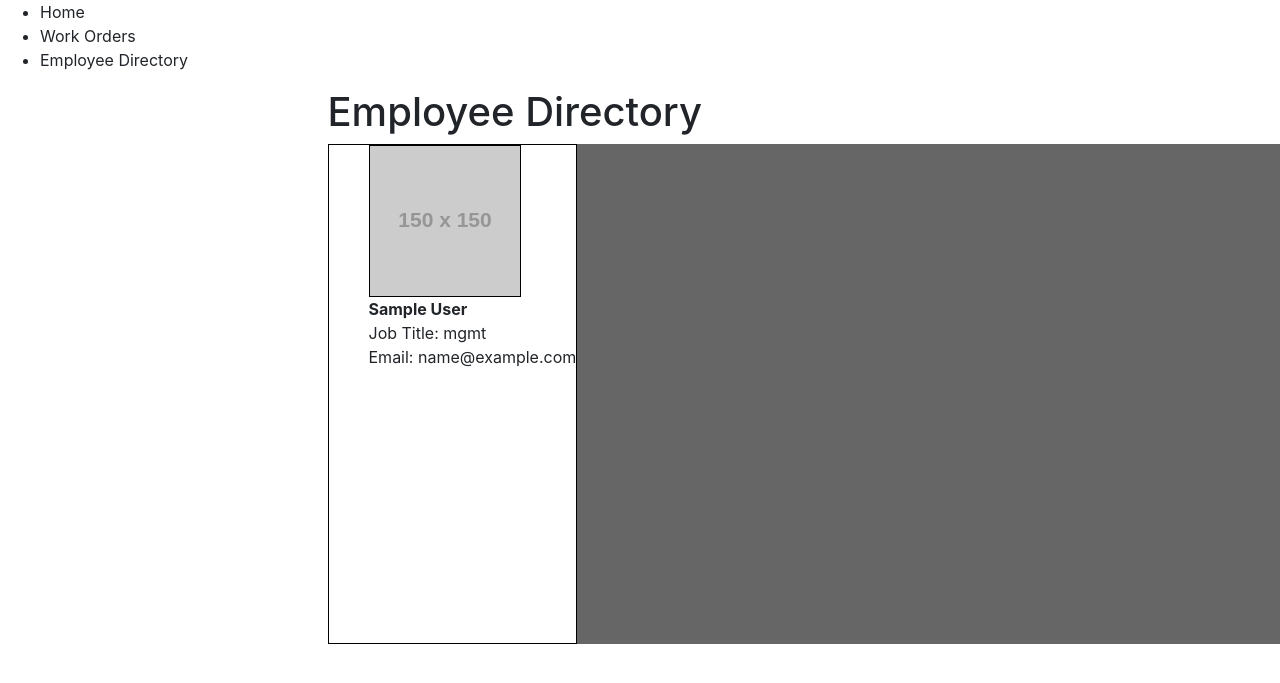
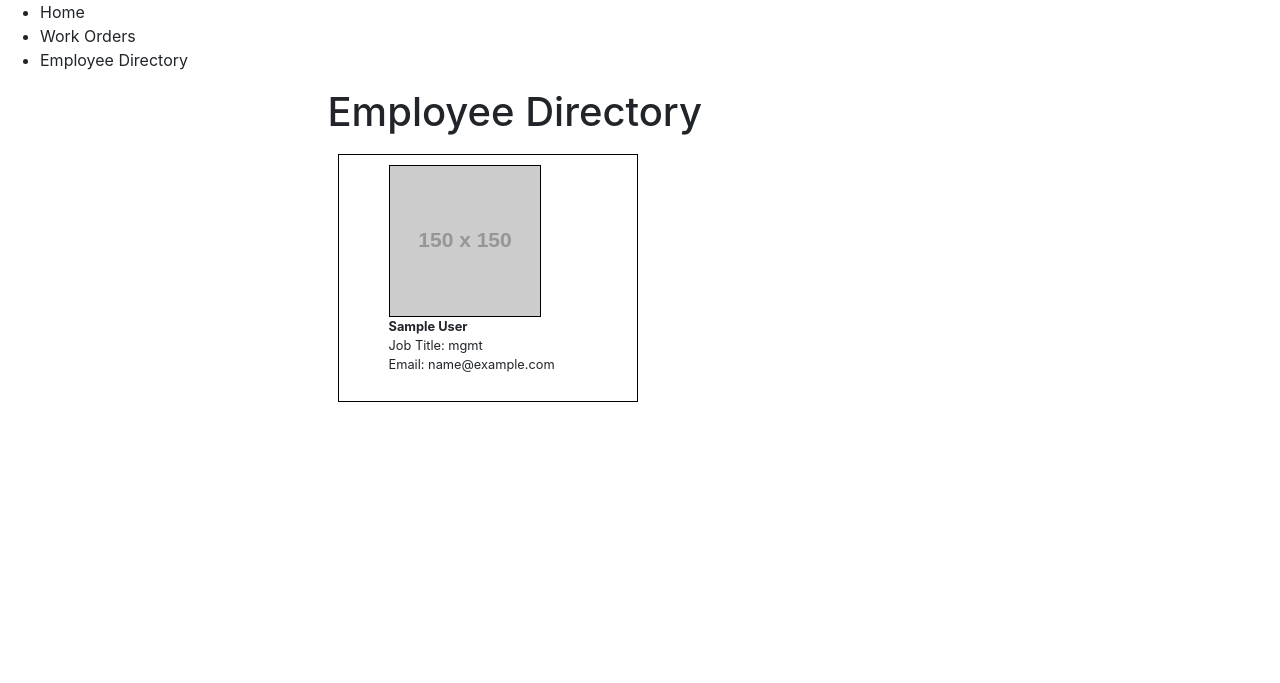
Before and after one commit to corykitchens/sae, a Django app: page /employees/ in a window 1280 px wide. Shown: the top 683 px of the page. Run offline with Django 3.2, Linux system fonts and the light colour scheme; tables that the repository leaves empty hold one stand-in row (values such as "Sample post"); grey boxes labelled with a size stand in for pictures from a placeholder-image service; some libraries are stand-ins or nearby versions.

Commit message:
Emp directory flexbox displays equally

```diff
--- a/employee/models.py
+++ b/employee/models.py
@@ -7,7 +7,7 @@ class Employee(models.Model):
 	JOB_TITLES = (
 		('mgmt', 'Management'),
 		('admin', 'Administrative'),
-		('tech', 'Service Technician')
+		('Service Technician', 'tech')
 	)
 	SEX_CHOICES = (
 		('m', 'Male'),
--- a/static/employee/css/employee.css
+++ b/static/employee/css/employee.css
@@ -1,23 +1,23 @@
 .employee-container {
 	display: flex;
-	min-height: 500px;
-	background: #666;
-	justify-content: space-between;
+
 	flex-wrap: wrap;
 }
 
 .employee-profile {
-
 	border: 1px solid black;
 	background: #FFF;
 	justify-content: space-between;
 	flex-wrap: wrap;
+	width: 300px;
+	padding: 10px;
+	margin: 10px;
 
 }
 
 .employee-information {
 	list-style: none;
-
+	font-size: 0.8rem;
 }
 
 .employee-information img {
```
Also changed, not shown: employee/migrations/0008_auto_20160119_2339.py (added).
